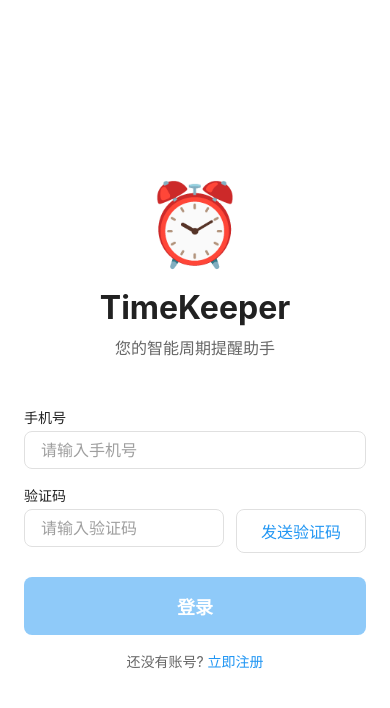
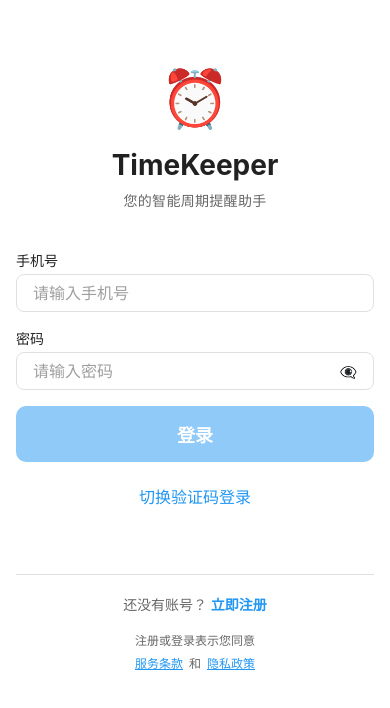
Before and after one commit to a1rookie/TimeKeeperWeb, a React Native app: screen /Login in a window 390 px wide. Shown: the top 708 px of the page. Built offline with nearby package versions, Linux system fonts and the light colour scheme; what react-native-mmkv would draw is missing.

Commit message:
feat: enhance login functionality with password support and improved UI (#20)
Co-authored-by: a1rookie <futured@qq.com>

```diff
--- a/src/features/auth/hooks/use-auth.ts
+++ b/src/features/auth/hooks/use-auth.ts
@@ -56,8 +56,8 @@ export const useLogin = () => {
   return useMutation({
     mutationFn: (data: LoginRequest) => userService.login(data),
     onSuccess: (authResponse: AuthResponse) => {
+      // 成功时静默设置认证信息，不弹出提示
       setAuth(authResponse.token, authResponse.user)
-      Alert.alert('成功', '登录成功！')
     },
     onError: (error: any) => {
       const message = error?.message || error?.response?.data?.message || '登录失败，请检查手机号和验证码'
--- a/src/features/auth/screens/LoginScreen.tsx
+++ b/src/features/auth/screens/LoginScreen.tsx
@@ -1,9 +1,9 @@
 /**
- * 登录页面
+ * 登录页面 - 简化版设计
  */
 
 import React, { useState } from 'react'
-import { View, Text, KeyboardAvoidingView, Platform, ScrollView } from 'react-native'
+import { View, Text, KeyboardAvoidingView, Platform, ScrollView, StyleSheet } from 'react-native'
 import { useTheme } from '@shared/theme'
 import { Button, Input } from '@shared/components'
 import { useLogin, useSendSmsCode } from '../hooks/use-auth'
@@ -11,14 +11,24 @@ import { useCountdown } from '@shared/utils/hooks'
 import { validateField, phoneSchema, smsCodeSchema } from '@shared/utils/validation'
 import { useNavigation, useFocusEffect } from '@react-navigation/native'
 
+type LoginMode = 'password' | 'sms'
+
 export const LoginScreen: React.FC = () => {
   const theme = useTheme()
   const navigation = useNavigation()
+
+  // 共享状态
   const [phone, setPhone] = useState('')
+  const [phoneError, setPhoneError] = useState('')
+  const [loginMode, setLoginMode] = useState<LoginMode>('password')
+
+  // 密码登录状态
+  const [password, setPassword] = useState('')
+  const [passwordError, setPasswordError] = useState('')
+
+  // 短信验证码登录状态
   const [smsCode, setSmsCode] = useState('')
-  const [phoneError, setPhoneError] = useState('')
   const [codeError, setCodeError] = useState('')
-
   const [countdown, startCountdown, resetCountdown] = useCountdown(60)
   const canSendSms = countdown === 0
 
@@ -30,41 +40,79 @@ export const LoginScreen: React.FC = () => {
     React.useCallback(() => {
       resetCountdown()
       setSmsCode('')
+      setPassword('')
       setPhoneError('')
+      setPasswordError('')
       setCodeError('')
     }, [resetCountdown])
   )
 
+  // 切换登录模式
+  const switchLoginMode = (mode: LoginMode) => {
+    setLoginMode(mode)
+    setPhoneError('')
+    setPasswordError('')
+    setCodeError('')
+  }
+
+  // 密码登录处理
+  const handlePasswordLogin = async () => {
+    const phoneValidation = validateField(phoneSchema, phone)
+    if (!phoneValidation.success) {
+      setPhoneError(phoneValidation.error ?? '')
+      return
+    }
+
+    if (!password) {
+      setPasswordError('请输入密码')
+      return
+    }
+
+    setPhoneError('')
+    setPasswordError('')
+
+    try {
+      await loginMutation.mutateAsync({
+        phone,
+        password,
+      })
+    } catch (error) {
+      // 错误已在 mutation 中处理
+    }
+  }
+
   // 发送短信验证码
   const handleSendSmsCode = async () => {
-    // 验证手机号
-    const validation = validateField(phoneSchema, phone)
-    if (!validation.success) {
-      setPhoneError(validation.error || '')
+    const phoneValidation = validateField(phoneSchema, phone)
+    if (!phoneValidation.success) {
+      setPhoneError(phoneValidation.error ?? '')
       return
     }
+
     setPhoneError('')
 
     try {
-      await sendSmsMutation.mutateAsync({ phone, purpose: 'login' })
+      await sendSmsMutation.mutateAsync({
+        phone,
+        purpose: 'login',
+      })
       startCountdown()
     } catch (error) {
       // 错误已在 mutation 中处理
     }
   }
 
-  // 登录
-  const handleLogin = async () => {
-    // 验证表单
+  // 短信验证码登录处理
+  const handleSmsCodeLogin = async () => {
     const phoneValidation = validateField(phoneSchema, phone)
-    const codeValidation = validateField(smsCodeSchema, smsCode)
-
     if (!phoneValidation.success) {
-      setPhoneError(phoneValidation.error || '')
+      setPhoneError(phoneValidation.error ?? '')
       return
     }
+
+    const codeValidation = validateField(smsCodeSchema, smsCode)
     if (!codeValidation.success) {
-      setCodeError(codeValidation.error || '')
+      setCodeError(codeValidation.error ?? '')
       return
     }
 
@@ -72,28 +120,84 @@ export const LoginScreen: React.FC = () => {
     setCodeError('')
 
     try {
-      await loginMutation.mutateAsync({ phone, sms_code: smsCode })
-      // 登录成功后会自动跳转到主页(RootNavigator 会响应 isAuthenticated 变化)
+      await loginMutation.mutateAsync({
+        phone,
+        sms_code: smsCode,
+      })
     } catch (error) {
       // 错误已在 mutation 中处理
     }
   }
 
+  const styles = getStyles(theme)
+
   return (
     <KeyboardAvoidingView
-      style={styles.container(theme)}
+      style={styles.container}
       behavior={Platform.OS === 'ios' ? 'padding' : 'height'}
     >
-      <ScrollView contentContainerStyle={styles.scrollContent as any}>
+      <ScrollView contentContainerStyle={styles.scrollContent} showsVerticalScrollIndicator={false}>
         {/* Logo 区域 */}
         <View style={styles.logoSection}>
           <Text style={styles.logo}>⏰</Text>
-          <Text style={styles.appName(theme)}>TimeKeeper</Text>
-          <Text style={styles.slogan(theme)}>您的智能周期提醒助手</Text>
+          <Text style={styles.appName}>TimeKeeper</Text>
+          <Text style={styles.slogan}>您的智能周期提醒助手</Text>
         </View>
 
-        {/* 表单区域 */}
-        <View style={styles.formSection as any}>
+        {/* 登录表单 */}
+        <View style={styles.formCard}>
+          {/* 密码登录 */}
+          {loginMode === 'password' && (
+            <>
+              <Input
+                label="手机号"
+                placeholder="请输入手机号"
+                keyboardType="phone-pad"
+                maxLength={11}
+                value={phone}
+                onChangeText={setPhone}
+                error={phoneError}
+                containerStyle={styles.input}
+              />
+
+              <Input
+                label="密码"
+                placeholder="请输入密码"
+                secureTextEntry
+                value={password}
+                onChangeText={setPassword}
+                error={passwordError}
+                containerStyle={styles.input}
+              />
+
+              <Button
+                variant="primary"
+                size="lg"
+                fullWidth
+                onPress={handlePasswordLogin}
+                loading={loginMutation.isPending}
+                disabled={!phone || !password}
+                style={styles.loginButton}
+              >
+                登录
+              </Button>
+
+              {/* 切换按钮 */}
+              <Button
+                variant="ghost"
+                size="md"
+                fullWidth
+                onPress={() => switchLoginMode('sms')}
+                style={styles.switchButton}
+              >
+                切换验证码登录
+              </Button>
+            </>
+          )}
+
+          {/* 短信验证码登录 */}
+          {loginMode === 'sms' && (
+            <>
               <Input
                 label="手机号"
                 placeholder="请输入手机号"
@@ -124,7 +228,7 @@ export const LoginScreen: React.FC = () => {
                   loading={sendSmsMutation.isPending}
                   style={styles.smsButton}
                 >
-              {canSendSms ? '发送验证码' : `${countdown}秒后重试`}
+                  {canSendSms ? '获取验证码' : `${countdown}s`}
                 </Button>
               </View>
 
@@ -132,7 +236,7 @@ export const LoginScreen: React.FC = () => {
                 variant="primary"
                 size="lg"
                 fullWidth
-            onPress={handleLogin}
+                onPress={handleSmsCodeLogin}
                 loading={loginMutation.isPending}
                 disabled={!phone || !smsCode}
                 style={styles.loginButton}
@@ -140,58 +244,88 @@ export const LoginScreen: React.FC = () => {
                 登录
               </Button>
 
+              {/* 切换按钮 */}
+              <Button
+                variant="ghost"
+                size="md"
+                fullWidth
+                onPress={() => switchLoginMode('password')}
+                style={styles.switchButton}
+              >
+                切换密码登录
+              </Button>
+            </>
+          )}
+        </View>
+
         {/* 注册提示 */}
-          <Text style={styles.registerHint(theme)}>
-            还没有账号?{' '}
+        <View style={styles.footerSection}>
+          <Text style={styles.registerHint}>
+            还没有账号？{' '}
             <Text
-              style={styles.registerLink(theme)}
+              style={styles.registerLink}
               onPress={() => navigation.navigate('Register' as never)}
             >
               立即注册
             </Text>
           </Text>
+          <View style={styles.agreementContainer}>
+            <Text style={styles.agreementHint}>注册或登录表示您同意</Text>
+            <View style={styles.agreementLinksRow}>
+              <Text style={styles.agreementLink}>服务条款</Text>
+              <Text style={styles.agreementDivider}>和</Text>
+              <Text style={styles.agreementLink}>隐私政策</Text>
+            </View>
+          </View>
         </View>
       </ScrollView>
     </KeyboardAvoidingView>
   )
 }
 
-const styles = {
-  container: (theme: ReturnType<typeof useTheme>) => ({
+const getStyles = (theme: ReturnType<typeof useTheme>) =>
+  StyleSheet.create({
+    container: {
       flex: 1,
       backgroundColor: theme.colors.background,
-  }),
+    },
 
     scrollContent: {
       flexGrow: 1,
-    justifyContent: 'center',
-    paddingHorizontal: 24,
+      paddingHorizontal: 16,
+      paddingVertical: 24,
+      justifyContent: 'flex-start',
     },
 
+    // Logo 区域
     logoSection: {
-    alignItems: 'center' as const,
-    marginBottom: 48,
+      alignItems: 'center',
+      marginBottom: 40,
+      marginTop: 40,
     },
 
     logo: {
-    fontSize: 80,
+      fontSize: 56,
       marginBottom: 16,
     },
 
-  appName: (theme: ReturnType<typeof useTheme>) => ({
-    fontSize: 32,
-    fontWeight: theme.typography.fontWeight.bold as any,
+    appName: {
+      fontSize: 28,
+      fontWeight: '700',
       color: theme.colors.text,
       marginBottom: 8,
-  }),
+    },
 
-  slogan: (theme: ReturnType<typeof useTheme>) => ({
-    fontSize: 16,
+    slogan: {
+      fontSize: 14,
       color: theme.colors.textSecondary,
-  }),
+      fontWeight: '400',
+      letterSpacing: 0.3,
+    },
 
-  formSection: {
-    width: '100%',
+    // 表单卡片
+    formCard: {
+      marginBottom: 32,
     },
 
     input: {
@@ -199,34 +333,92 @@ const styles = {
     },
 
     smsCodeRow: {
-    flexDirection: 'row' as const,
-    alignItems: 'flex-start' as const,
+      flexDirection: 'row',
+      alignItems: 'flex-start',
       marginBottom: 24,
+      gap: 8,
     },
 
     smsCodeInput: {
       flex: 1,
-    marginRight: 12,
       marginBottom: 0,
     },
 
     smsButton: {
       marginTop: 24,
-    minWidth: 120,
+      minWidth: 100,
+      paddingHorizontal: 12,
     },
 
     loginButton: {
-    marginBottom: 16,
+      marginBottom: 12,
+      height: 56,
+      borderRadius: 10,
+      justifyContent: 'center',
+      paddingVertical: 8,
     },
 
-  registerHint: (theme: ReturnType<typeof useTheme>) => ({
-    textAlign: 'center' as const,
+    switchButton: {
+      height: 44,
+      borderRadius: 10,
+      marginBottom: 0,
+    },
+
+    // 页脚样式
+    footerSection: {
+      alignItems: 'center',
+      marginTop: 24,
+      paddingTop: 20,
+      paddingHorizontal: 8,
+      borderTopWidth: 1,
+      borderTopColor: theme.colors.border,
+    },
+
+    registerHint: {
+      textAlign: 'center',
       fontSize: 14,
       color: theme.colors.textSecondary,
-  }),
+      marginBottom: 16,
+      fontWeight: '500',
+      lineHeight: 20,
+    },
 
-  registerLink: (theme: ReturnType<typeof useTheme>) => ({
+    registerLink: {
       color: theme.colors.primary,
-    fontWeight: theme.typography.fontWeight.medium as any,
-  }),
-}
+      fontWeight: '600',
+      fontSize: 14,
+    },
+
+    agreementContainer: {
+      width: '100%',
+    },
+
+    agreementHint: {
+      textAlign: 'center',
+      fontSize: 12,
+      color: theme.colors.textSecondary,
+      fontWeight: '400',
+      marginBottom: 6,
+    },
+
+    agreementLinksRow: {
+      flexDirection: 'row',
+      alignItems: 'center',
+      justifyContent: 'center',
+      gap: 6,
+      flexWrap: 'wrap',
+    },
+
+    agreementLink: {
+      color: theme.colors.primary,
+      fontWeight: '500',
+      fontSize: 12,
+      textDecorationLine: 'underline',
+    },
+
+    agreementDivider: {
+      color: theme.colors.textSecondary,
+      fontSize: 12,
+      fontWeight: '400',
+    },
+  })
```
Lines whose indentation alone changed are shown as unchanged.
